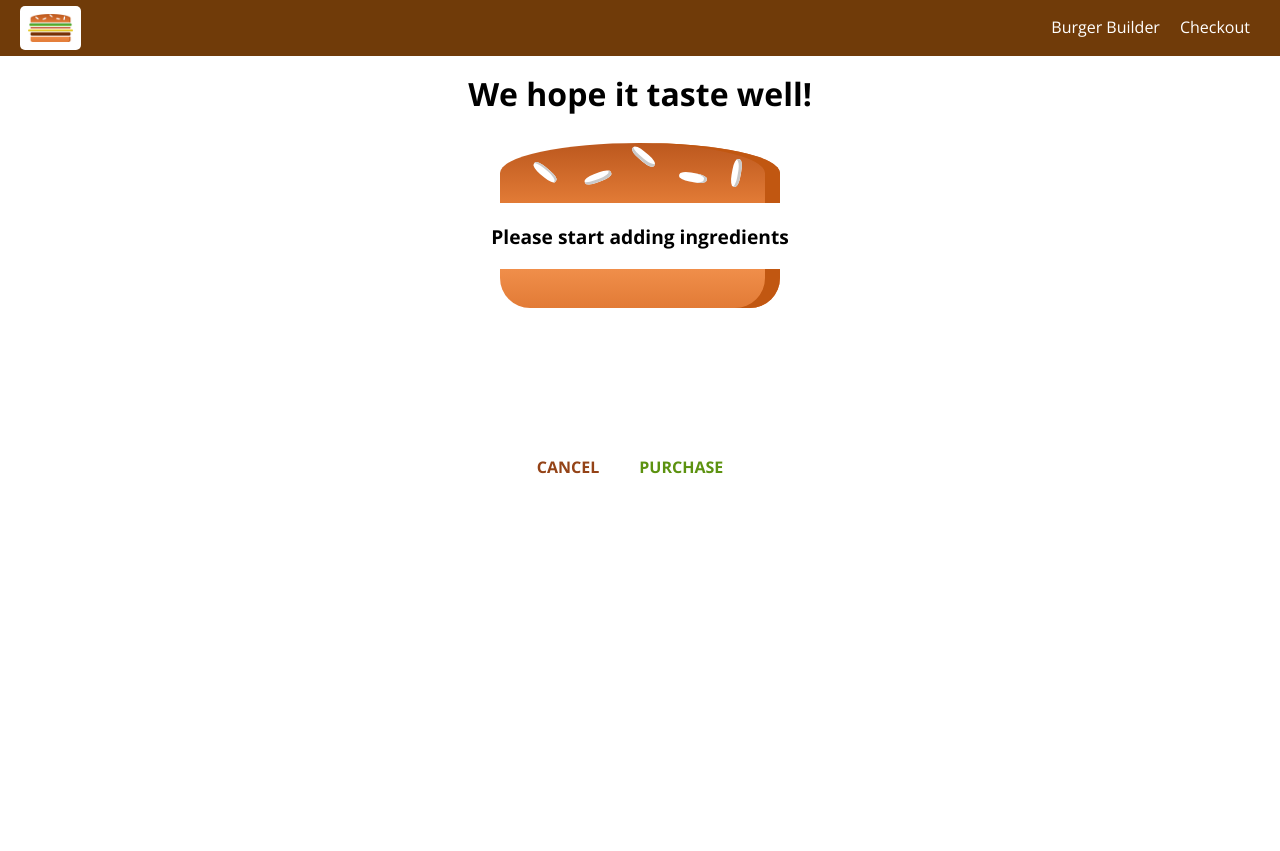
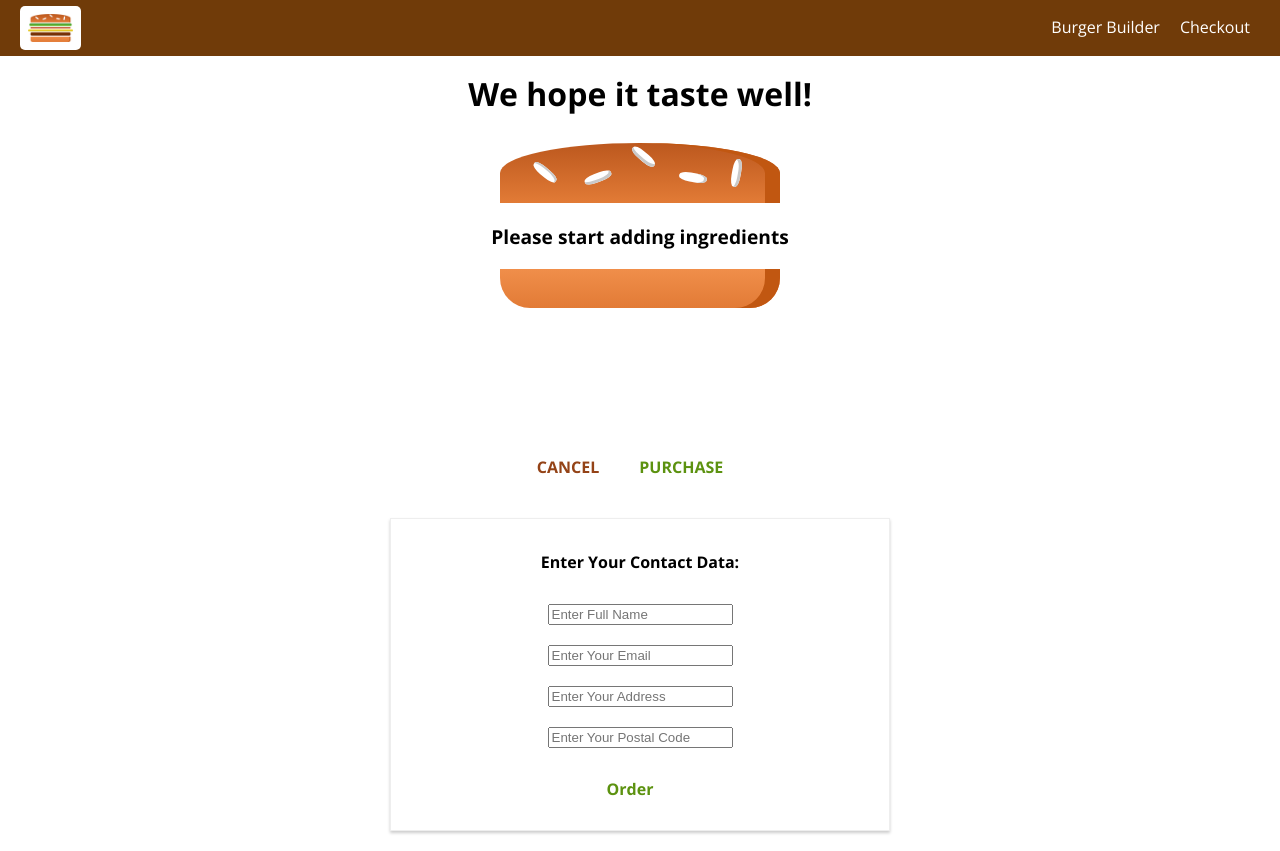
Before and after one commit to jcrowe85/burger-builder, a React (Create React App) app: page /checkout in a window 1280 px wide. Both pictures are taken after a click on the button "PURCHASE". Before the commit the page ends 800 px from the top, so only its background shows below. Built offline with nearby package versions, Linux system fonts and the light colour scheme.

Commit message:
add contact data component

```diff
--- a/src/containers/Checkout/Checkout.js
+++ b/src/containers/Checkout/Checkout.js
@@ -1,5 +1,8 @@
 import React, { Component } from 'react';
+
 import CheckoutSummary from '../../components/Order/CheckoutSummary/CheckoutSummary';
+import ContactData from '../Checkout/ContactData/ContactData';
+import { Route } from 'react-router-dom';
 
 class Checkout extends Component {
     state = {
@@ -35,6 +38,8 @@ class Checkout extends Component {
                 ingredients={this.state.ingredients}
                 checkoutCanceled={this.checkoutCanceledHandler}
                 checkoutContinued={this.checkoutContinueHandler} />
+                <Route path={this.props.match.url + '/contact-data'}
+                render={() => (<ContactData ingredients={this.state.ingredients}/>)} />
             </div>
         )
     }
--- /dev/null
+++ b/src/containers/Checkout/ContactData/ContactData.js
@@ -0,0 +1,37 @@
+import { Component } from 'react';
+
+import classes from './ContactData.module.css';
+import Button from '../../../components/UI/Button/Button';
+
+class ContactData extends Component {
+    state = {
+        ingredients: null,
+        name: '',
+        email: '',
+        address: {
+            street: '',
+            postalCode: ''
+        }
+    }
+
+    orderHandler = (event) => {
+        event.preventDefault();
+    }
+
+    render() {
+        return (
+            <div className={classes.ContactData}>
+                <h4>Enter Your Contact Data:</h4>
+                <form>
+                    <input type="text" name="name" placeholder="Enter Full Name" />
+                    <input type="email" name="email" placeholder="Enter Your Email" />
+                    <input type="text" name="street" placeholder="Enter Your Address" />
+                    <input type="text" name="postalCode" placeholder="Enter Your Postal Code" />
+                    <Button btnType="Success" clicked={this.orderHandler}>Order</Button>
+                </form>
+            </div>
+        )
+    }
+}
+
+export default ContactData;
--- /dev/null
+++ b/src/containers/Checkout/ContactData/ContactData.module.css
@@ -0,0 +1,25 @@
+.ContactData {
+    margin: 20px auto;
+    width: 80%;
+    text-align: center;
+    box-shadow: 0 2px 3px #ccc;
+    border: 1px solid #eee;
+    padding: 10px;
+    box-sizing: border-box;
+}
+
+.ContactData form {
+    display: flex;
+    flex-direction: column;
+}
+
+.ContactData input {
+    margin: 10px auto;
+}
+
+
+@media ( min-width: 600px ) {
+    .ContactData {
+        width: 500px;
+    }
+}
```
Also changed, not shown: 1 other file (tests, documents, lock files or other folders).
